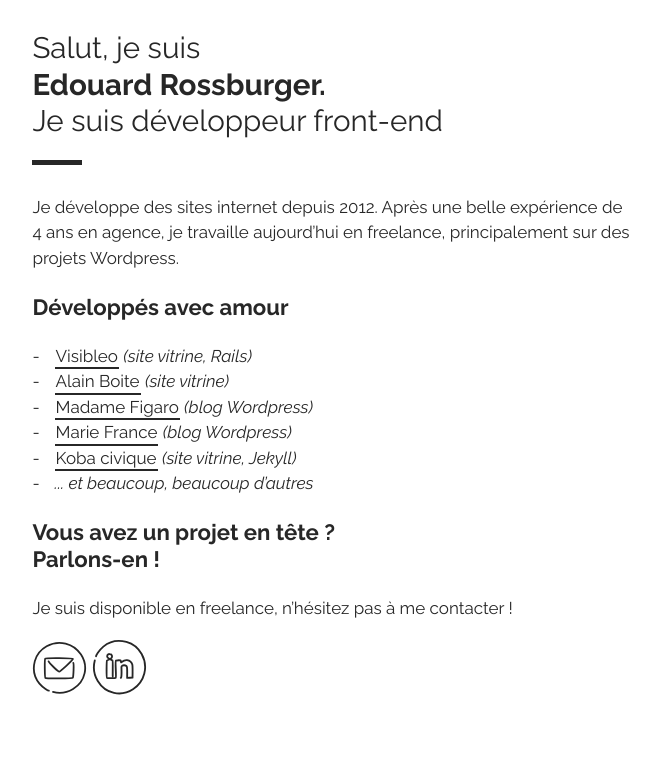
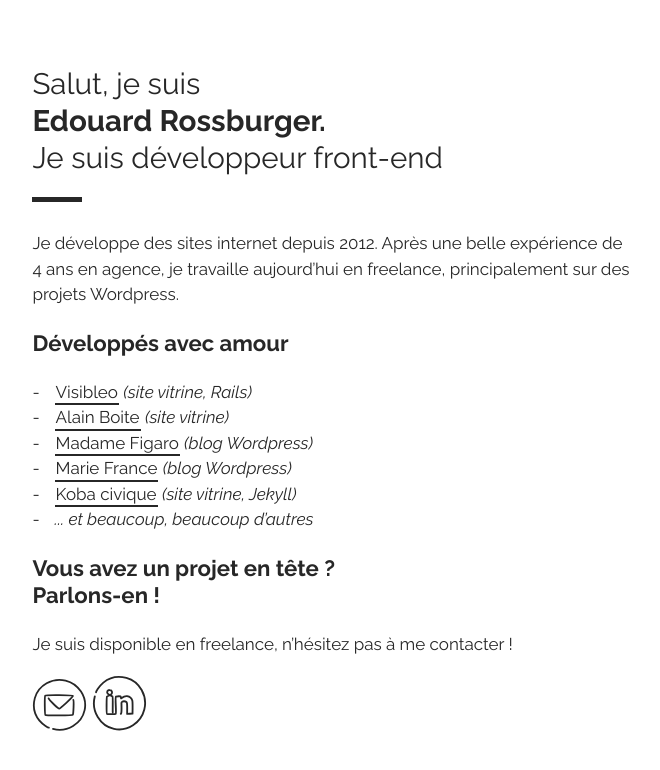
Before and after one commit to erossburger/erossburger.github.io, a Jekyll site: the page built from index.md, in a window 1280 px wide. Shown: the top 770 px of the page, without its empty margins (6-666 px from the left). Built offline with Jekyll 4.4.1, drawn with Linux system fonts in a browser that asks for light colours; nearby versions of some CDN libraries.

Commit message:
espacement mobile

```diff
--- a/_sass/_layout.scss
+++ b/_sass/_layout.scss
@@ -87,12 +87,12 @@
         //   }
       }
       &.content{
-        padding: 0 3% 20px;
+        padding: 0 3%;
         @media only screen and (min-device-width : 1025px){
           width: 50%;
           }
           .inner{
-            float: left; max-width: 600px;
+            float: left; max-width: 600px; padding: 3% 0 10%;
         }
         @media only screen and (max-device-width : 1024px){
           .hidden-mobile{display: none;}
```
Also changed, not shown: 2 other files.
